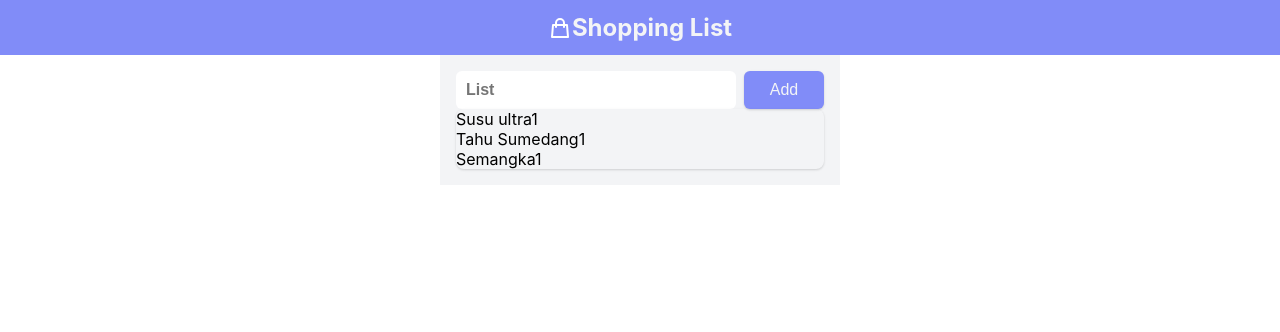
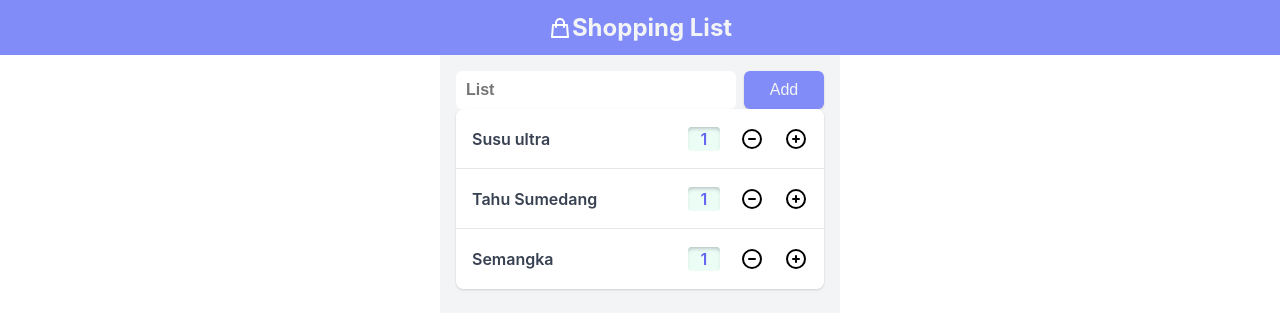
Before and after one commit to zarmintaa/project-1, a React (Create React App) app: page / in a window 1280 px wide. Shown: the top 332 px of the page. Built offline with nearby package versions, Linux system fonts and the light colour scheme.

Commit message:
Create todo elements

```diff
--- a/src/App.css
+++ b/src/App.css
@@ -60,4 +60,47 @@
     overflow-y: auto;
     border-radius: 8px;
     max-height: 640px;
+    margin-bottom: 8px;
 }
+
+.todo {
+    display: flex;
+    justify-content: space-between;
+    align-items: center;
+    height: 60px;
+    padding: 12px 16px;
+    background-color: var(--secondary-background-color-light);
+    color: var(--main-font-color);
+    font-weight: 600;
+}
+
+.todo-count {
+    display: flex;
+    justify-content: center;
+    align-items: center;
+    width: 32px;
+    height: 24px;
+    border-radius: 4px;
+    color: vaR(--label-font-color);
+    background-color: var(--secondary-background-color);
+    box-shadow: var(--main-box-shadow-inset);
+}
+
+.todo-icon-wrapper {
+    display: flex;
+    align-items: center;
+    justify-content: space-between;
+    width: 120px;
+}
+
+.todo-action-button {
+    border: none;
+    background-color: unset;
+    padding: unset;
+    height: 24px;
+    width: 24px;
+}
+
+.todo-divider {
+    border-bottom: 1px solid var(--main-border-color);
+}
--- a/src/App.js
+++ b/src/App.js
@@ -1,7 +1,10 @@
 import { useState } from 'react'
+import classnames from 'classnames'
 
 import './App.css'
 import shoppingIcon from './assets/shopping-icon.svg'
+import plusIcon from './assets/plus-icon.svg'
+import minusIcon from './assets/minus-icon.svg'
 
 function App() {
   const [value, setValue] = useState("")
@@ -32,11 +35,22 @@ function App() {
 
         {todos.length > 0 ? (
           <div className="todos">
-            {todos.map(todo => {
+            {todos.map((todo, index, arr) => {
               return (
-                <div>
+                <div key={index} className={`todo ${!(arr.length === index + 1) && 'todo-divider'}`}>
                   {todo.title}
-                  {todo.count}
+
+                  <div className="todo-icon-wrapper">
+                    <div className="todo-count">{todo.count}</div>
+
+                    <button className="todo-action-button">
+                    <img src={minusIcon} alt="minus icon"/>
+                    </button>
+
+                    <button className="todo-action-button">
+                      <img src={plusIcon} alt="minus icon"/>
+                    </button>
+                  </div>
                 </div>
               )
             })}
```
Also changed, not shown: 1 other file (tests, documents, lock files or other folders).
